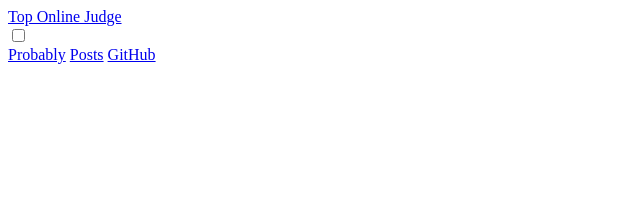
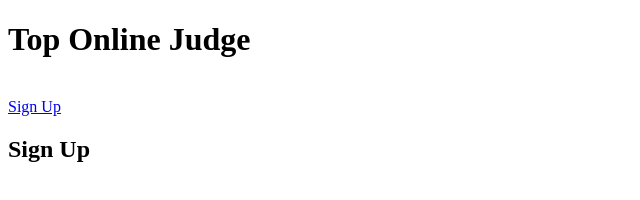
Before and after one commit to toprise/Top-Online-Judge, a plain HTML site: page index.html in a window 1280 px wide. Shown: the whole page, without its empty margins (0-640 px from the left). Drawn offline with Linux system fonts and the light colour scheme.

Commit message:
Update index.html

```diff
--- a/index.html
+++ b/index.html
@@ -3,11 +3,10 @@
 <html>
     <head>
         <title>Top Online Judge</title>
-        <link rel="stylesheet" href="/assets/main.css">
-        <link rel="canonical" href="http://blog.tsch-classroom.top/">
-        <link rel="alternate" type="application/rss+xml" title="Top Blog" href="/feed.xml">
     </head>
     <body>
-        <header id="nav-header" class="border-dark border-left-0 border-right-0"> <div id="nav-container" class="container position-relative d-flex justify-content-between align-items-center"> <a class="h4 m-0 text-dark" href="/">Top Online Judge</a> <nav id="nav-menu-container" class="text-right navbar-light"> <input type="checkbox" id="nav-trigger" class="d-none"> <label for="nav-trigger" aria-label="button" class="m-2 d-inline-block d-md-none navbar-toggler-icon"> </label> <div id="nav-menu" class="d-none d-md-block"> <a class="text-dark ml-3 ml-md-0 p-2 d-block d-md-inline-block" href="/probably/probably.html">Probably</a> <a class="text-dark ml-3 ml-md-0 p-2 d-block d-md-inline-block" href="/posts/">Posts</a> <a class="text-dark ml-3 ml-md-0 p-2 d-block d-md-inline-block" href="/github.html">GitHub</a> </div> </nav> </div> </header>
+        <h1>Top Online Judge</h1><br>
+        <a href="/index.html/#Sign Up">Sign Up</a><br>
+        <h2>Sign Up</h2> <br>
     </body>
 </html>
```
